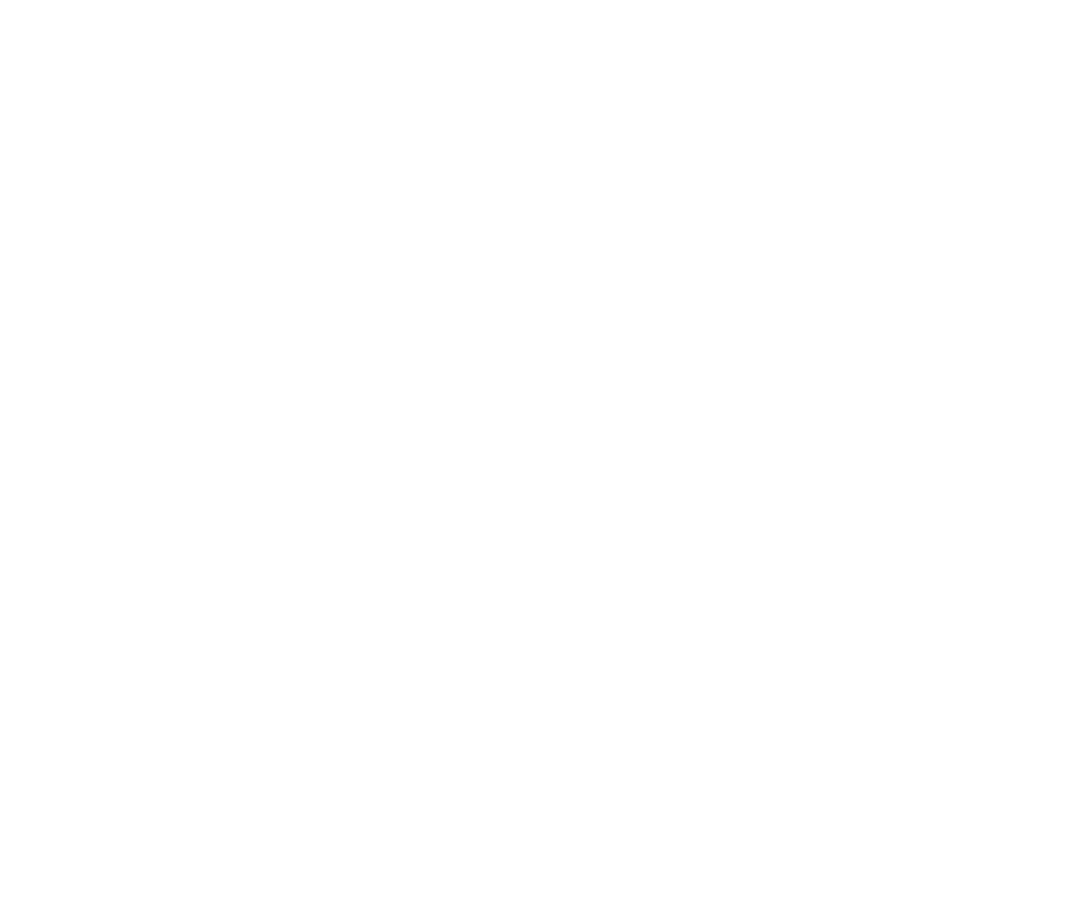
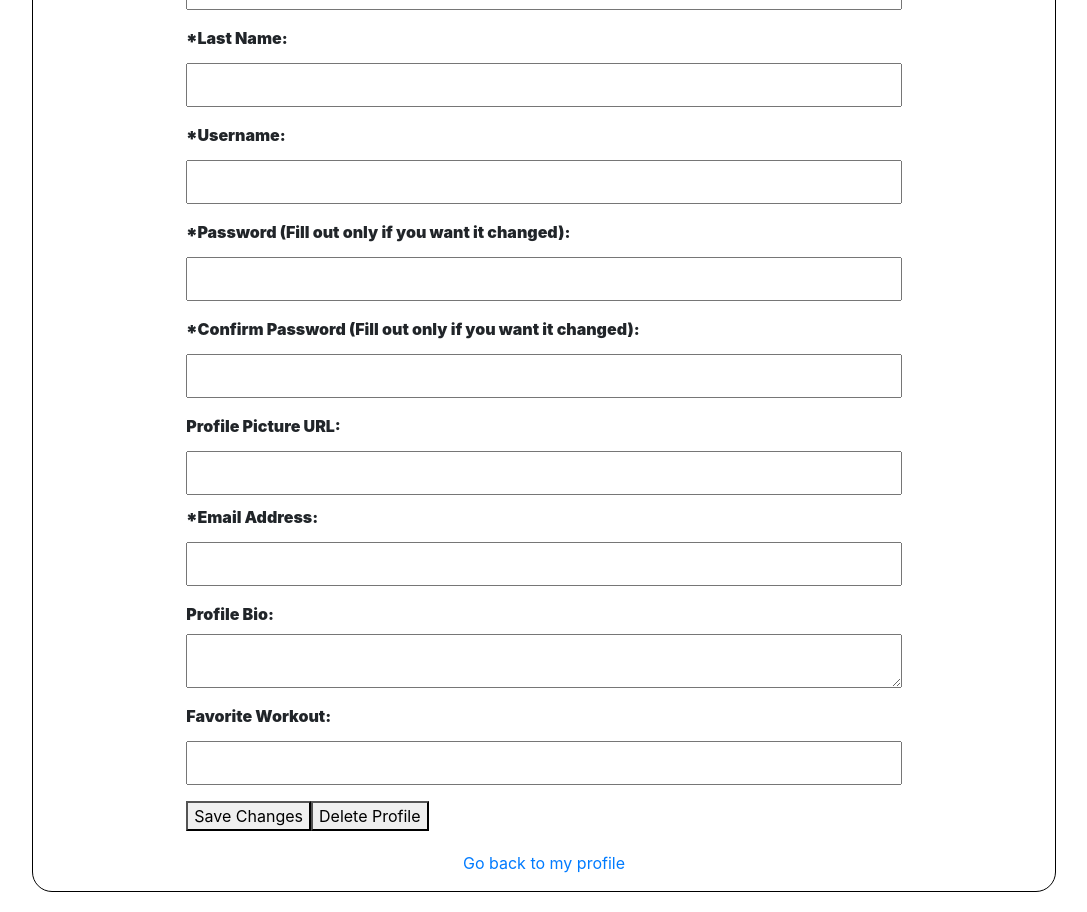
Before and after one commit to gant802/NutriFit, a React (Create React App) app in the folder client/: page /editProfile/1 in a window 1280 px wide. Before the commit this address had no page. Shown: the part 300-1212 px from the top of the page, without its empty margins (96-1183 px from the left). Before the commit the page ends 800 px from the top, so only its background shows below. Built offline with nearby package versions, Linux system fonts and the light colour scheme; no server answers.

Commit message:
add: delete profile, edit profile, more css for calendar

```diff
--- a/client/src/Pages/userProfile.js
+++ b/client/src/Pages/userProfile.js
@@ -2,10 +2,12 @@ import React, { useContext, useState, useEffect } from "react";
 import { SignedInContext } from "../components/App";
 import { useNavigate, useParams } from "react-router-dom";
 import WorkoutNode from "../components/workoutNode";
+import UserInfo from "../components/userInfo";
 
 function UserProfile() {
     const [signedIn, setSignedIn] = useContext(SignedInContext)
     const [userWorkouts, setUserWorkouts] = useState([])
+    const [profileOfUser, setProfileOfUser] = useState({})
     const navigate = useNavigate()
     const { id } = useParams()
     let workoutsListed;
@@ -17,7 +19,14 @@ function UserProfile() {
                 res.json().then(data => setUserWorkouts(() => data))
             }
         }).catch(error => console.log(error))
-    }, [])
+
+        fetch(`/users/${id}`)
+        .then(res => {
+            if(res.ok){
+                res.json().then(data => setProfileOfUser(data))
+            }
+        }).catch(error => console.log(error))
+    }, [id])
 
 
     //? Function to log user out
@@ -41,12 +50,9 @@ function UserProfile() {
 
 
     return (
-        <div>
-            <div id="userInfoCont">
-                <h1>User {signedIn.username} Profile page</h1>
-            <button onClick={logout}>Logout</button>
-            </div>
-            <div>
+        <div id="userProfileCont">
+            <UserInfo user={profileOfUser} logout={logout} signedInUser={signedIn}/>
+            <div id="userContentCont">
                 <h2>Workouts</h2>
                 {workoutsListed}
             </div>
--- /dev/null
+++ b/client/src/components/editProfile.js
@@ -0,0 +1,163 @@
+import React, { useContext, useEffect, useState } from "react";
+import { Formik } from "formik";
+import * as yup from 'yup'
+import { SignedInContext } from "../components/App";
+import { useNavigate } from "react-router-dom";
+
+function EditProfile() {
+    const [signedIn, setSignedIn] = useContext(SignedInContext);
+    const navigate = useNavigate()
+    const [error, setError] = useState({})
+
+    console.log(signedIn)
+
+    function handleEditSubmit(values) {
+        const valuesCopy = Object.assign({}, values);
+        delete valuesCopy["password_confirmation"]
+        if (valuesCopy["password_hash"] === '') {
+                delete valuesCopy["password_hash"]
+            }
+        if (valuesCopy.username === signedIn.username) {
+            delete valuesCopy["username"]
+        }
+
+        console.log(valuesCopy)
+        fetch(`/users/${signedIn.id}`, {
+            method: 'PATCH',
+            headers: {
+                'Content-Type': 'application/json',
+            },
+            body: JSON.stringify(valuesCopy)
+        }).then(res => {
+            if (res.ok) {
+                res.json().then(data => {
+                    setSignedIn(() => data)
+                    navigate(`/userProfile/${signedIn.id}`)
+                })
+            }
+        }).catch(errors => setError(errors))
+    }
+
+    let editProfileSchema = yup.object().shape({
+        first_name: yup.string().max(20, 'First name too Long!').required(),
+        last_name: yup.string().max(20, 'Last name too Long!').required(),
+        username: yup.string().max(20, 'Username too Long!').required(),
+        password_hash: yup.string().max(20, 'Password too Long!'),
+        password_confirmation: yup.string().oneOf([yup.ref('password_hash')], 'Passwords must match'),
+        image_url: yup.string(),
+        email: yup.string().email().required(),
+        bio: yup.string().max(199, 'Bio too Long!'),
+        favorite_workout: yup.string().max(30, 'Favorite Workout Too Long!')
+    })
+
+    function handleDeleteProfile(){
+        fetch(`/users/${signedIn.id}`, {
+            method: 'DELETE'
+        }).then(res => {
+            if(res.ok){
+                setSignedIn(false)
+                navigate('/')
+            }
+        })
+    }
+
+    function goBackToProfile(){
+        navigate(`/userProfile/${signedIn.id}`)
+    }
+
+
+
+    return (
+        <div id="editProfileFormContainer">
+            <h1 id="editProfileText">Edit Profile</h1>
+            <Formik
+                initialValues={{
+                    first_name: signedIn.first_name,
+                    last_name: signedIn.last_name,
+                    username: signedIn.username,
+                    password_hash: "",
+                    password_confirmation: "",
+                    image_url: signedIn.image_url,
+                    email: signedIn.email,
+                    bio: signedIn.bio,
+                    favorite_workout: signedIn.favorite_workout
+                }}
+                validationSchema={editProfileSchema}
+                onSubmit={handleEditSubmit}
+            >
+                {(props) => {
+                    console.log(props)
+                    const { values: {
+                        first_name,
+                        last_name,
+                        username,
+                        password_hash,
+                        password_confirmation,
+                        image_url,
+                        email,
+                        bio,
+                        favorite_workout
+                    },
+                        handleChange, handleSubmit, errors } = props
+                    return (<form className="loginSignupEditForm" onSubmit={handleSubmit}>
+                        <p>*required fields</p>
+                        <label>*First Name: </label>
+                        <input onChange={handleChange} value={first_name}
+                            type="text" name="first_name" />
+                        <p className="errorText">{errors.first_name}</p>
+
+                        <label>*Last Name: </label>
+                        <input onChange={handleChange} value={last_name}
+                            type="text" name="last_name" />
+                        <p className="errorText">{errors.last_name}</p>
+
+                        <label>*Username: </label>
+                        <input onChange={handleChange} value={username}
+                            type="text" name="username" />
+                        <p className="errorText">{errors.username}</p>
+
+                        <label>*Password (Fill out only if you want it changed): </label>
+                        <input onChange={handleChange} value={password_hash}
+                            type="text" name="password_hash" />
+                        <p className="errorText">{errors.password_hash}</p>
+
+                        <label>*Confirm Password (Fill out only if you want it changed): </label>
+                        <input onChange={handleChange} value={password_confirmation}
+                            type="text" name="password_confirmation" />
+                        <p className="errorText">{errors.password_confirmation}</p>
+
+                        <label>Profile Picture URL: </label>
+                        <input onChange={handleChange} value={image_url}
+                            type="text" name="image_url" />
+
+                        <label>*Email Address: </label>
+                        <input onChange={handleChange} value={email}
+                            type="email" name="email" />
+                        <p className="errorText">{errors.email}</p>
+
+                        <label>Profile Bio: </label>
+                        <textarea onChange={handleChange} value={bio}
+                            type="text" name="bio" />
+
+                        <label>Favorite Workout: </label>
+                        <input onChange={handleChange} value={favorite_workout}
+                            type="text" name="favorite_workout" />
+                        <p className="errorText">{errors.favorite_workout}</p>
+
+                        {error ? <p className="registerEditErrorMessage">{error.error}</p> : ""}
+
+                        <div id="saveChangesDeleteContainer">
+                            <button id="saveChangesButton" type="submit">Save Changes</button>
+                            <button id="deleteProfileButton" type="button" onClick={handleDeleteProfile}>Delete Profile</button>
+                        </div>
+
+
+                    </form>)
+                }}
+            </Formik>
+            <p id="goBackToProfile" onClick={goBackToProfile}>Go back to my profile</p>
+        </div>
+    )
+}
+
+export default EditProfile
--- /dev/null
+++ b/client/src/components/userInfo.js
@@ -0,0 +1,23 @@
+import React from "react";
+import { useNavigate } from "react-router-dom";
+
+function UserInfo({logout, user, signedInUser}){
+    const navigate = useNavigate();
+
+    function goToEditProfile(){
+        navigate(`/editprofile/${signedInUser.id}`);
+    }
+
+    return(
+        <div id="userInfoCont">
+            <img id="userProfilePhoto" src={user.image_url} alt="profile image"/>
+                <p>{user.first_name} {user.last_name}</p>
+                <p>@{user.username}</p>
+                {user.id === signedInUser.id ? <button onClick={logout}>Logout</button> : <button>Follow</button>}
+                {user.id === signedInUser.id ? <button onClick={goToEditProfile}>Edit Profile</button> : null}
+
+            </div>
+    )
+}
+
+export default UserInfo
--- a/client/src/index.css
+++ b/client/src/index.css
@@ -1,6 +1,6 @@
 body{
   margin: 0;
-  background-color: rgb(214, 210, 210);
+  background-color: rgb(255, 255, 255);
 }
 
 
@@ -271,13 +271,19 @@ body{
 /*------- Calendar --------*/
 #calendarCont{
   display: flex;
+  border: 1px solid black;
+  border-radius: 20px;
+  width: 70%;
+  height: 80vh;
   justify-content: center;
-  margin-top: 20px;
+  margin: 20px auto;
+  padding-top: 20px;
+  background-color: white;
 }
 
 #selectedDayCont{
-  width: 35%;
-  margin-left: 10px;
+  width: 50%;
+  margin-left: 5px;
   border-radius: 20px;
 }
 
@@ -290,7 +296,8 @@ body{
 }
 
 #addWorkoutCont{
-  margin-top: 15px;
+  margin: 15px 0 0 15px;
+  max-height: 530px;
 }
 
 
@@ -300,12 +307,81 @@ body{
 }
 
 #addWorkoutToCalendarResultsCont{
-  max-height: 600px;
   overflow: hidden;
   overflow-y: auto;
+  max-height: 400px;
 }
 
 #searchInputAddToCalendar{
   border-radius: 20px 0px 0px 20px;
   width: 270px;
 }
+
+#toggleCalendarCont{
+  display: flex;
+  width: 250px;
+  justify-content: space-between;
+  margin: 0 auto;
+  padding-top: 20px;
+}
+
+#viewWorkoutsOnCalendarCont{
+  overflow: hidden;
+  overflow-y: auto;
+  max-height: 500px;
+}
+
+.toggleCalendarButton:hover{
+  cursor: pointer;
+  color: #007bff;
+}
+
+.toggleCalendarButtonActive{
+  color: #007bff;
+  text-decoration: underline;
+}
+
+/*-------- User Profile ------------*/
+#userProfileCont{
+  margin: 20px auto;
+  display: flex;
+  width: 90%;
+}
+
+#userInfoCont{
+  border: 1px solid black;
+  border-radius: 20px;
+  margin: 0 10px;
+  width: 30%;
+  text-align: center;
+}
+
+#userContentCont{
+  width: 70%;
+  border: 1px solid black;
+}
+
+#userProfilePhoto{
+  border-radius: 50%;
+  border: 1px solid black;
+  width: 200px;
+}
+
+#editProfileText{
+  text-align: center;
+  padding-top: 20px;
+}
+
+#editProfileFormContainer{
+  border: 1px solid black;
+  border-radius: 20px;
+  width: 80%;
+  margin: 20px auto;
+}
+
+#goBackToProfile{
+  text-align: center;
+  padding-top: 20px;
+  color: #007bff;
+  cursor: pointer;
+}
--- a/client/src/index.js
+++ b/client/src/index.js
@@ -12,6 +12,7 @@ import Nutrition from "./Pages/nutrition";
 import UserProfile from "./Pages/userProfile";
 import WorkoutsPage from "./Pages/workoutsPage";
 import LandingPage from "./Pages/landingPage";
+import EditProfile from "./components/editProfile";
 
 const routes = [
 {
@@ -49,6 +50,10 @@ children: [
     {
         path: '/home',
         element: <Home />
+    },
+    {
+        path: '/editProfile/:id',
+        element: <EditProfile />
     }
 ]
 }
```
Also changed, not shown: client/src/components/selectedDayContainer.js (+16 -7 lines), 2 other files (tests, documents, lock files or other folders).
